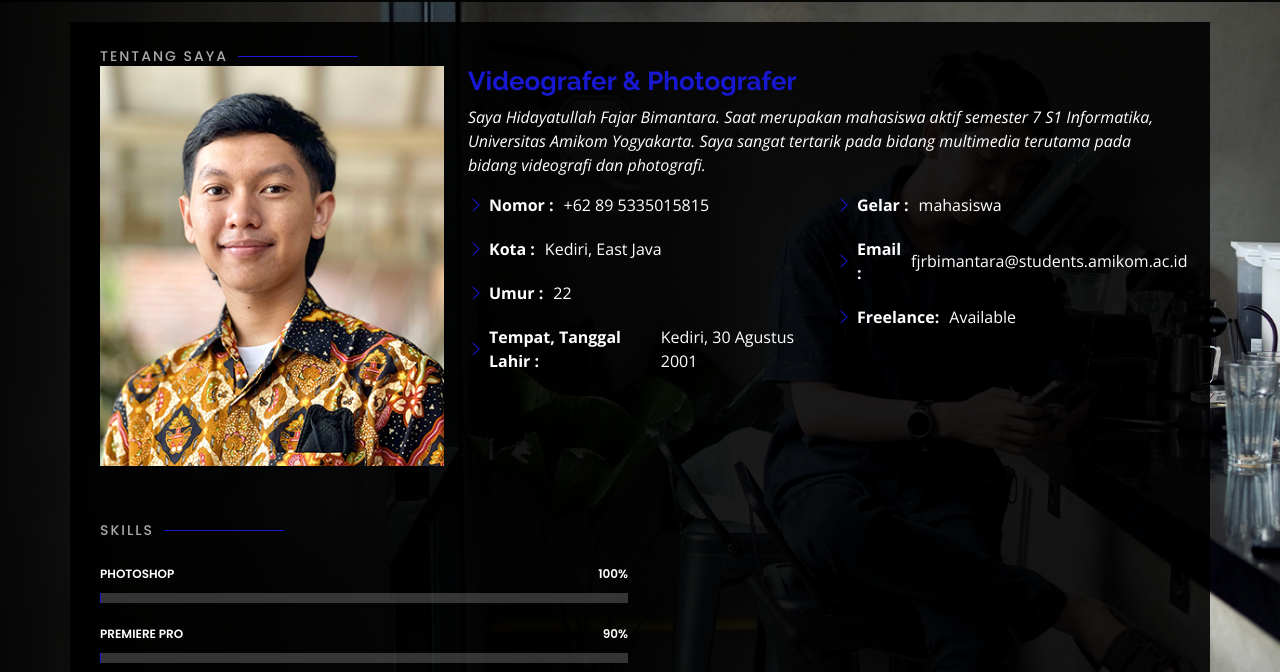
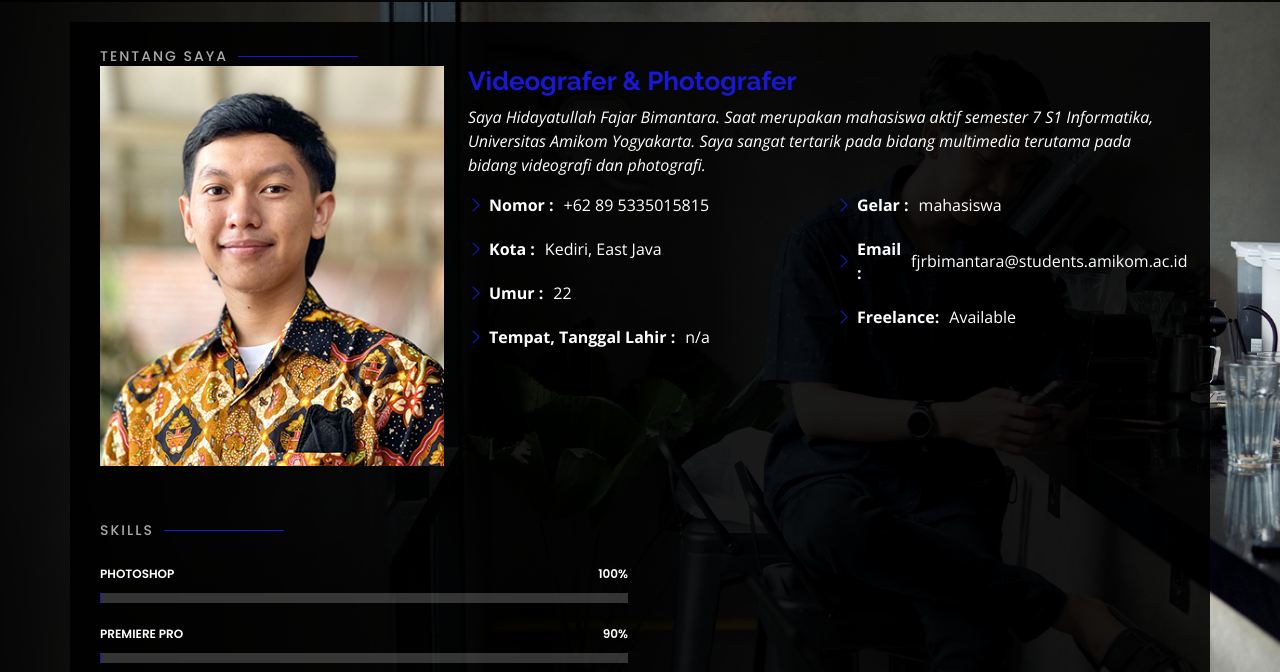
Before and after one commit to fjrbimantara/bimantaraportofolio, a plain HTML site: page index.html in a window 1280 px wide. Both pictures are taken after a click on the link "About". Shown: the part 78-750 px from the top of the page. Drawn offline with nearby package versions, Linux system fonts and the light colour scheme.

Commit message:
Update index.html

```diff
--- a/index.html
+++ b/index.html
@@ -84,7 +84,7 @@
                 <li><i class="bi bi-chevron-right"></i> <strong>Nomor :</strong> <span>+62 89 5335015815</span></li>
                 <li><i class="bi bi-chevron-right"></i> <strong>Kota :</strong> <span>Kediri, East Java</span></li>
                 <li><i class="bi bi-chevron-right"></i> <strong>Umur :</strong> <span>22</span></li>
-                <li><i class="bi bi-chevron-right"></i> <strong>Tempat, Tanggal Lahir :</strong> <span>Kediri, 30 Agustus 2001</span></li>
+                <li><i class="bi bi-chevron-right"></i> <strong>Tempat, Tanggal Lahir :</strong> <span>n/a</span></li>
               </ul>
             </div>
             <div class="col-lg-6">
```
